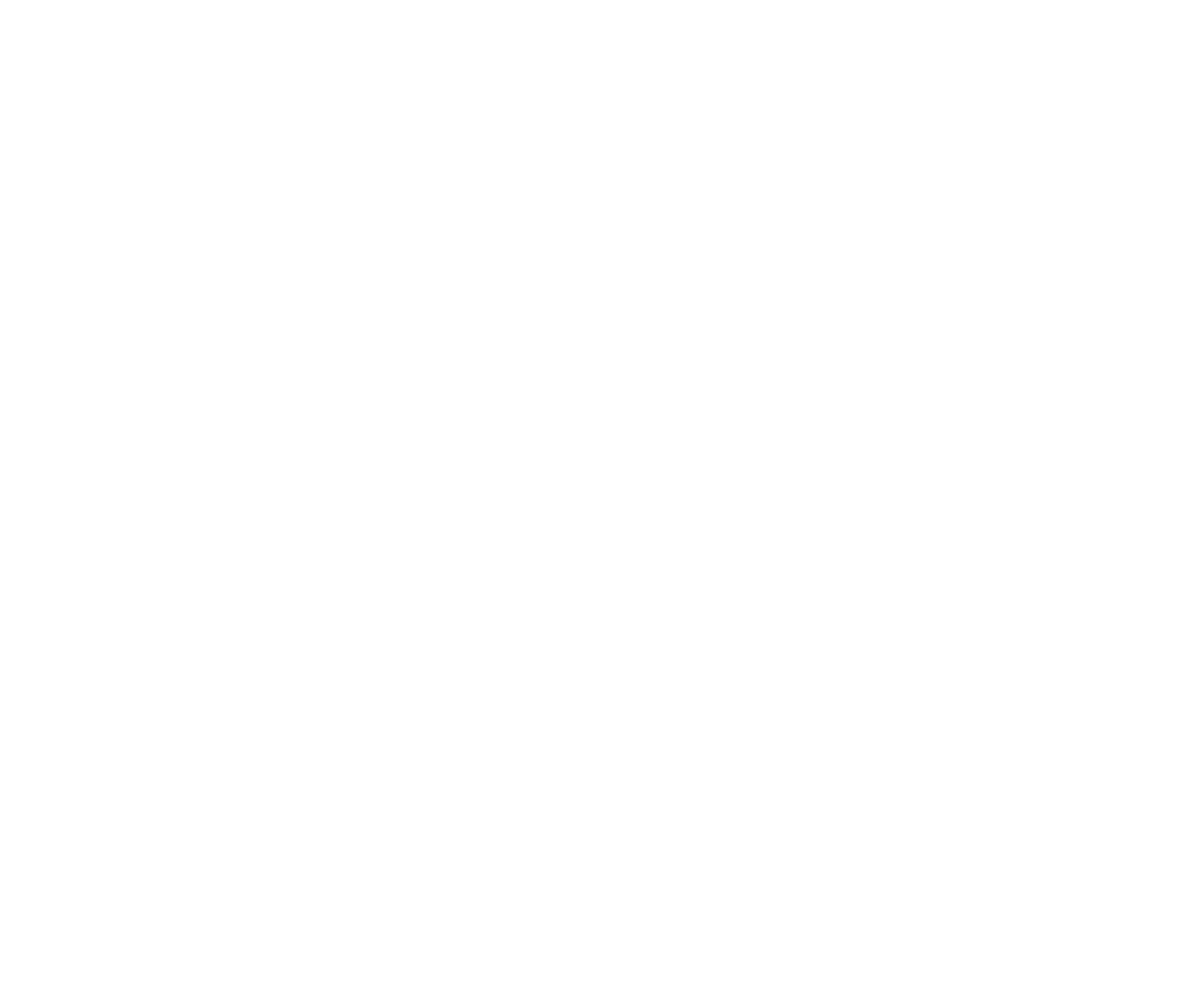
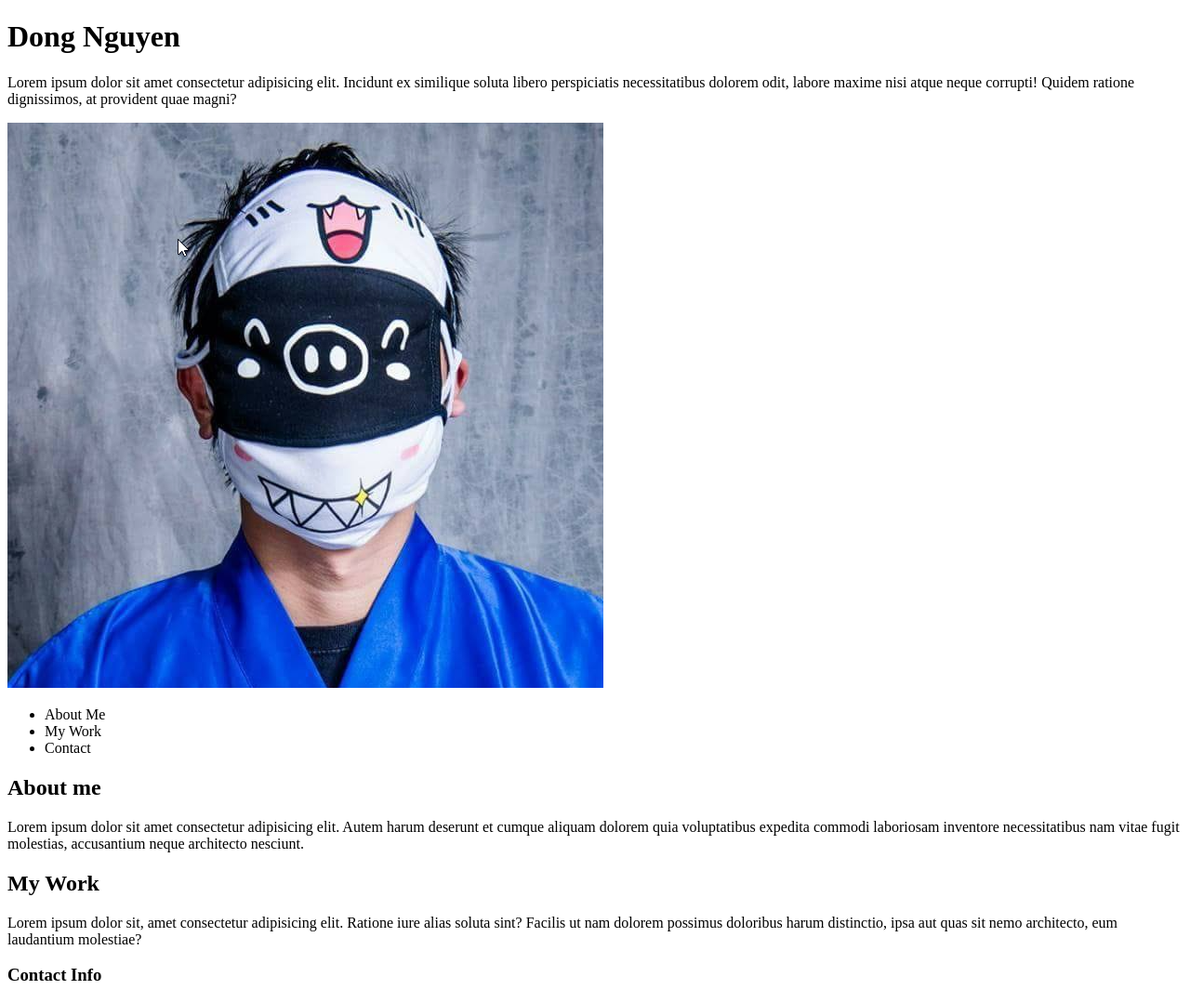
Before and after one commit to acooro/portfolio, a plain HTML site: page index.html in a window 1280 px wide. Shown: the whole page at 93% size. Before the commit the page ends 800 px from the top, so only its background shows below. Drawn offline with Linux system fonts and the light colour scheme.

Commit message:
finish indext.html

```diff
--- a/index.html
+++ b/index.html
@@ -4,9 +4,58 @@
   <meta charset="UTF-8">
   <meta http-equiv="X-UA-Compatible" content="IE=edge">
   <meta name="viewport" content="width=device-width, initial-scale=1.0">
-  <title>Document</title>
+  <title>Profoli</title>
+  <link rel="reset" href="./assets/css/reset.css">
+  <link rel="style" href="./assets/css/style.css">
 </head>
+
+
 <body>
+  <h1>
+    Dong Nguyen
+  </h1>
+  <p>
+    Lorem ipsum dolor sit amet consectetur adipisicing elit. Incidunt ex similique soluta libero perspiciatis necessitatibus dolorem odit, labore maxime nisi atque neque corrupti! Quidem ratione dignissimos, at provident quae magni?
+  </p>
 
+  <main>
+    <img src="./assets/image/chrome_2022-09-07_13-27-26.png" alt="Picture of a persone wearing maskes">
+    <section>
+      <div>
+        <nav>
+          <ul>
+          <li>About Me</li>
+          <li>My Work</li>
+          <li>Contact</li>
+          </ul>
+      </nav>
+      </div>
+    </section>
+
+    <div>
+      <h2>
+        About me
+      </h2>
+      <p>
+        Lorem ipsum dolor sit amet consectetur adipisicing elit. Autem harum deserunt et cumque aliquam dolorem quia voluptatibus expedita commodi laboriosam inventore necessitatibus nam vitae fugit molestias, accusantium neque architecto nesciunt.
+      </p>
+    </div>
+
+    <div>
+      <h2>
+        My Work
+      </h2>
+      <p>Lorem ipsum dolor sit, amet consectetur adipisicing elit. Ratione iure alias soluta sint? Facilis ut nam dolorem possimus doloribus harum distinctio, ipsa aut quas sit nemo architecto, eum laudantium molestiae?
+
+      </p>
+    </div>
+  </main>
+
+  <footer>
+    <h3>
+      Contact Info
+    </h3>
+
+  </footer>
 </body>
 </html>
```
Also changed, not shown: assets/css/style.css (added), assets/image/chrome_2022-09-07_13-27-26.png (added).
